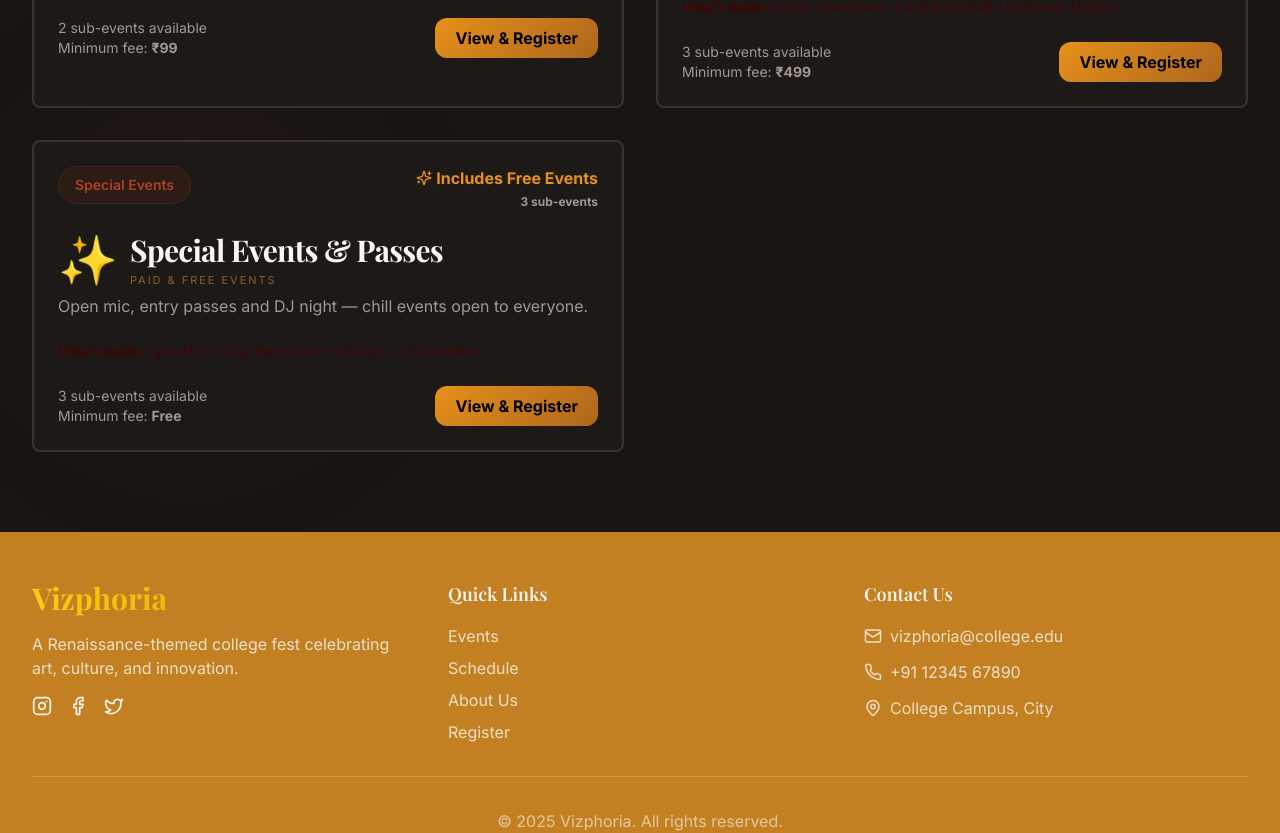
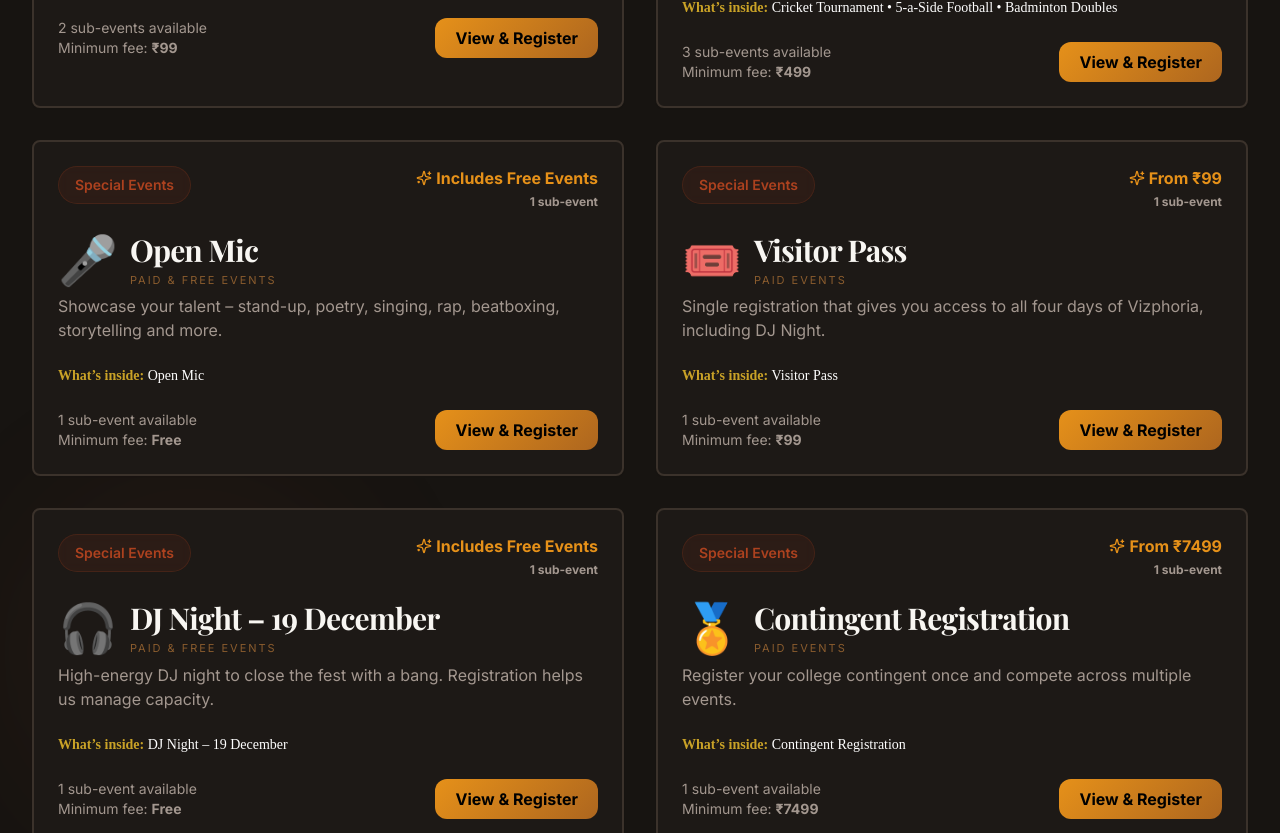
Before and after one commit to nandakishoreraju16-lab/Vizphoria--, a React (Vite) app: page /events in a window 1280 px wide. Shown: the part 1534-2367 px from the top of the page. Built offline with nearby package versions, Linux system fonts and the light colour scheme; the HTML template or start-up script is replaced by a standard one.

Commit message:
Add Open Mic + special events cards

```diff
--- a/src/pages/Events.tsx
+++ b/src/pages/Events.tsx
@@ -24,6 +24,13 @@ import OrnamentalDivider from "@/components/OrnamentalDivider";
 // ✅ One central Google Form for all registrations (you can change later)
 const GOOGLE_FORM_URL =
   "https://docs.google.com/forms/d/e/1FAIpQLScALuMAB-xvHMYo66rUBkZPN-Qb5U0KwIKLBzA7g6VTwVqlHg/viewform?embedded=true";
+
+// 🔹 Separate placeholders for special-event forms
+//    Replace these with the actual embed URLs when you create separate forms.
+const GOOGLE_FORM_VISITOR_PASS = GOOGLE_FORM_URL;
+const GOOGLE_FORM_DJ_NIGHT = GOOGLE_FORM_URL;
+const GOOGLE_FORM_CONTINGENT = GOOGLE_FORM_URL;
+const GOOGLE_FORM_OPEN_MIC = GOOGLE_FORM_URL;
 
 interface SubEvent {
   id: string;
@@ -71,8 +78,8 @@ const Events = () => {
     { id: "special", name: "Special Events" },
   ];
 
-  // All sub-events currently use the SAME Google Form URL.
-  // If you create separate forms later, just change formUrl for that sub-event.
+  // All sub-events currently use the SAME Google Form URL by default.
+  // For special events we override with specific formUrl constants.
   const events: EventCategory[] = [
     {
       id: "debate-events",
@@ -321,13 +328,16 @@ const Events = () => {
         },
       ],
     },
+
+    // ===== SPECIAL EVENTS AS SEPARATE CARDS =====
+
     {
-      id: "special-events",
-      name: "Special Events & Passes",
+      id: "open-mic-event",
+      name: "Open Mic",
       club: "special",
-      icon: "✨",
+      icon: "🎤",
       description:
-        "Open mic, entry passes and DJ night — chill events open to everyone.",
+        "Showcase your talent – stand-up, poetry, singing, rap, beatboxing, storytelling and more.",
       subEvents: [
         {
           id: "open-mic",
@@ -335,33 +345,75 @@ const Events = () => {
           fee: 0,
           rules: [
             "Open to all – solo or group performances.",
-            "Do whatever you want: music, poetry, stand-up, beatboxing, etc.",
-            "Express your talent and entertain the crowd.",
-            "Keep your content respectful and crowd-friendly.",
+            "Any talent is allowed: music, poetry, stand-up, beatboxing, etc.",
+            "Content must be respectful and crowd-friendly.",
+            "Time limits may be applied depending on entries.",
           ],
-          formUrl: GOOGLE_FORM_URL,
+          formUrl: GOOGLE_FORM_OPEN_MIC, // change later if you create a dedicated form
         },
+      ],
+    },
+    {
+      id: "visitor-pass-event",
+      name: "Visitor Pass",
+      club: "special",
+      icon: "🎟️",
+      description:
+        "Single registration that gives you access to all four days of Vizphoria, including DJ Night.",
+      subEvents: [
         {
-          id: "three-day-entry-pass",
-          name: "3-Day Entry Ticket",
+          id: "visitor-pass",
+          name: "Visitor Pass",
           fee: 99,
           rules: [
-            "Entry access for all three days of Vizphoria.",
-            "Day 1 and Day 2 are free; the ₹99 covers your Day 3 entry.",
+            "Entry access for all four days of Vizphoria.",
+            "Includes Day 1, Day 2, Day 3 and Day 4 (DJ Night).",
             "Pass is non-transferable. ID may be checked at the gate.",
           ],
-          formUrl: GOOGLE_FORM_URL,
+          formUrl: GOOGLE_FORM_VISITOR_PASS,
         },
+      ],
+    },
+    {
+      id: "dj-night-event",
+      name: "DJ Night – 19 December",
+      club: "special",
+      icon: "🎧",
+      description:
+        "High-energy DJ night to close the fest with a bang. Registration helps us manage capacity.",
+      subEvents: [
         {
           id: "dj-night-19",
           name: "DJ Night – 19 December",
           fee: 0,
           rules: [
-            "Entry for DJ night on 19 December.",
+            "Entry for DJ Night on 19 December.",
             "Participation/entry is free, but registration is required for headcount.",
             "Bring your college ID or valid ID proof.",
           ],
-          formUrl: GOOGLE_FORM_URL,
+          formUrl: GOOGLE_FORM_DJ_NIGHT,
+        },
+      ],
+    },
+    {
+      id: "contingent-event",
+      name: "Contingent Registration",
+      club: "special",
+      icon: "🏅",
+      description:
+        "Register your college contingent once and compete across multiple events.",
+      subEvents: [
+        {
+          id: "contingent-registration",
+          name: "Contingent Registration",
+          fee: 7499,
+          rules: [
+            "One College – One Registration (only one contingent per college).",
+            "For every event only one team from the contingent can participate.",
+            "Team should contain a minimum of 8 members.",
+            "Contingent fee: ₹7,499 per college.",
+          ],
+          formUrl: GOOGLE_FORM_CONTINGENT,
         },
       ],
     },
@@ -392,9 +444,14 @@ const Events = () => {
                 Experience Excellence
               </span>
             </div>
-            <h1 className="text-5xl md:text-7xl font-['Playfair_Display'] font-black text-[#660000] mb-4">
+
+            {/* FESTIVAL EVENTS – GOLD GRADIENT + SPARKLES */}
+            <h1 className="text-5xl md:text-7xl font-['Playfair_Display'] font-black text-transparent bg-clip-text bg-gradient-to-r from-[#C9A227] via-[#F5D68A] to-[#C9A227] mb-4 flex items-center justify-center gap-3">
+              <Sparkles className="w-7 h-7 text-[#F5D68A] hidden sm:inline" />
               Festival Events
+              <Sparkles className="w-7 h-7 text-[#F5D68A] hidden sm:inline" />
             </h1>
+
             <p className="text-xl md:text-2xl text-muted-foreground max-w-3xl mx-auto">
               Open a category, pick a sub-event and fill the registration form
               right here.
@@ -416,7 +473,7 @@ const Events = () => {
                 onClick={() => setActiveClub(club.id)}
                 className={`px-5 md:px-6 py-2.5 md:py-3 rounded-full text-sm md:text-base font-['EB_Garamond'] border-2 transition-all duration-300 ${activeClub === club.id
                     ? "bg-[#660000] text-white border-[#C9A227] shadow-lg scale-105"
-                    : "bg-white text-[#660000] border-[#C9A227]/40 hover:border-[#C9A227] hover:shadow-md"
+                    : "bg-white text-[#C9A227] border-[#C9A227]/40 hover:border-[#C9A227] hover:shadow-md"
                   }`}
                 whileHover={{ scale: 1.05 }}
                 whileTap={{ scale: 0.95 }}
@@ -448,7 +505,9 @@ const Events = () => {
                         <div className="flex items-center gap-1">
                           <Sparkles className="w-4 h-4" />
                           <span className="text-sm md:text-base">
-                            {minFee === 0 ? "Includes Free Events" : `From ₹${minFee}`}
+                            {minFee === 0
+                              ? "Includes Free Events"
+                              : `From ₹${minFee}`}
                           </span>
                         </div>
                         <span className="text-[10px] md:text-xs text-muted-foreground">
@@ -476,10 +535,15 @@ const Events = () => {
                   </CardHeader>
 
                   <CardContent className="relative">
-                    <div className="space-y-2 mb-6 text-sm font-['EB_Garamond'] text-[#4A0000]/90">
+                    {/* WHAT'S INSIDE – GOLD + WHITE */}
+                    <div className="space-y-2 mb-6 text-sm font-['EB_Garamond'] text-[#F5D68A]">
                       <p>
-                        <span className="font-semibold">What’s inside:</span>{" "}
-                        {event.subEvents.map((s) => s.name).join(" • ")}
+                        <span className="font-semibold text-[#C9A227]">
+                          What’s inside:
+                        </span>{" "}
+                        <span className="text-white">
+                          {event.subEvents.map((s) => s.name).join(" • ")}
+                        </span>
                       </p>
                     </div>
 
```
